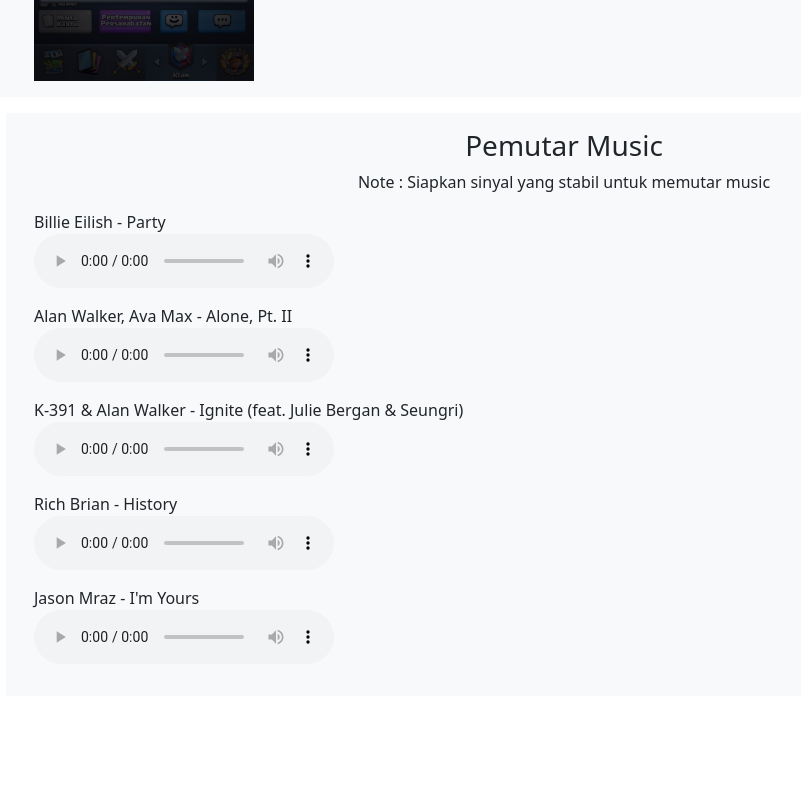
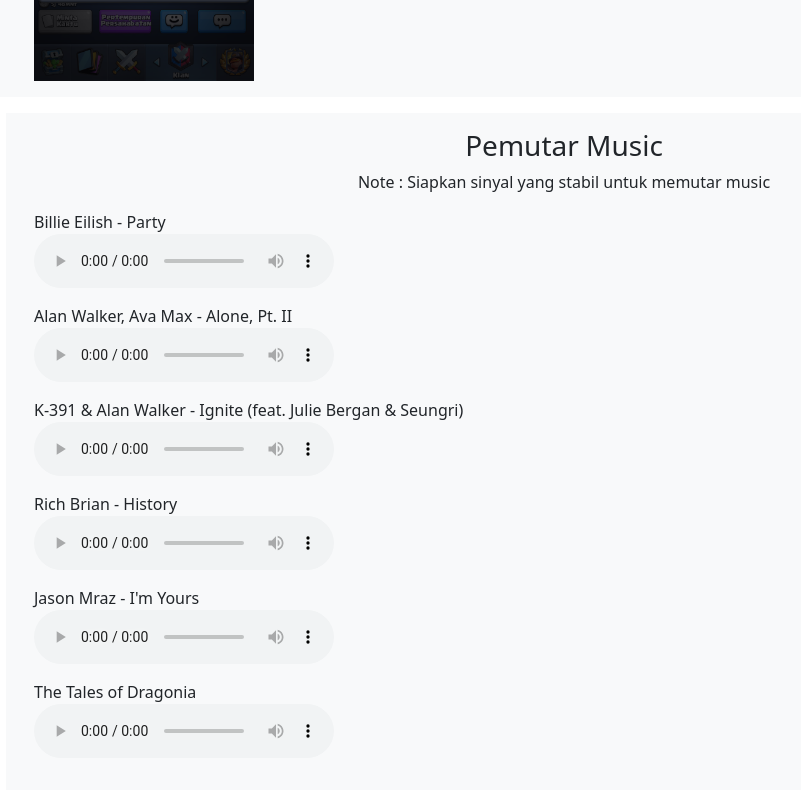
Before and after one commit to gunzxx/IndoClasher, a plain HTML site: page index.html in a window 1280 px wide. Shown: the part 3613-4403 px from the top of the page, without its empty margins (76-877 px from the left). Before the commit the page ends 4309 px from the top, so only its background shows below. Drawn offline with Linux system fonts and the light colour scheme.

Commit message:
tambah lagu

```diff
--- a/index.html
+++ b/index.html
@@ -228,7 +228,7 @@
 			<div class="music1 music container-fluid mt-2 mb-2">
 				<p>
 					Rich Brian - History
-					<audio src="music/history.mp3" autoplay controls="" class="lagu"></audio>
+					<audio src="music/history.mp3" autoplay="" controls="" class="lagu"></audio>
 				</p>
 			</div>
 			<div class="music1 music container-fluid mt-2 mb-2">
@@ -237,6 +237,12 @@
 					<audio src="music/im yours.mp3" controls="" class="lagu"></audio>
 				</p>
 			</div>
+			<div class="music1 music container-fluid mt-2 mb-2">
+				<p>
+					The Tales of Dragonia
+					<audio src="music/ttod.mp3" controls="" class="lagu"></audio>
+				</p>
+			</div>
 		</div>
 	</section>
 
```
Also changed, not shown: 1 other file.
